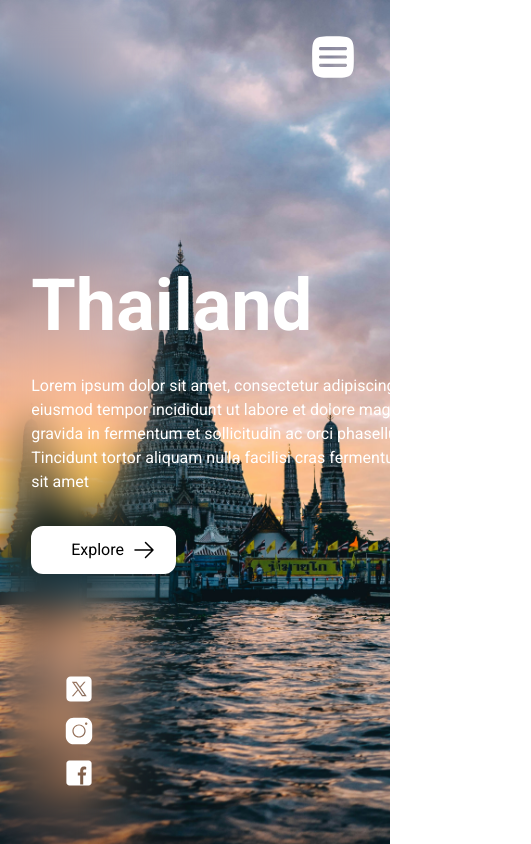
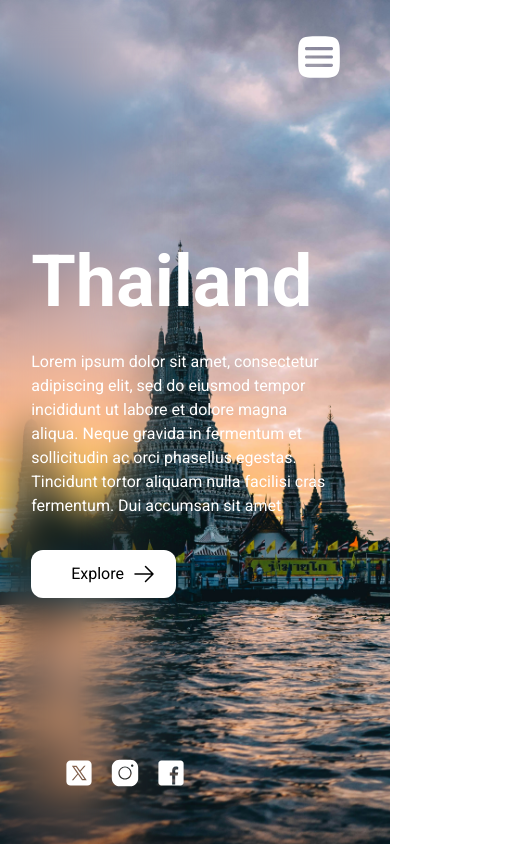
Before and after one commit to ConteDeStGermain/learning-angular, an Angular app: page / in a window 390 px wide. Shown: the whole page, 531 px wide, since content can reach past the window. Built offline with nearby package versions, Linux system fonts and the light colour scheme; no server answers.

Commit message:
fix mobile issues

```diff
--- a/src/app/app.component.html
+++ b/src/app/app.component.html
@@ -2,8 +2,8 @@
   <div class="absolute z-0 h-full w-1/2 blur-lg blurry-to-clear">  </div>
   <app-navbar></app-navbar>
   <div class="absolute left-[8%] z-0 text-white w-fit h-full flex flex-col justify-center items-center font-roboto">
-    <div class="w-[500px] sm:w-[300px] md:w-[700px] space-y-8">
-      <h1 class="text-7xl md:text-9xl font-bold">Thailand</h1>
+    <div class="w-[300px] sm:w-[500px] md:w-[700px] space-y-8">
+      <h1 class="text-7xl sm:text-9xl font-bold">Thailand</h1>
       <p >Lorem ipsum dolor sit amet, consectetur adipiscing elit, sed do eiusmod tempor incididunt ut labore et dolore magna aliqua. Neque gravida in fermentum et sollicitudin ac orci phasellus egestas. Tincidunt tortor aliquam nulla facilisi cras fermentum. Dui accumsan sit amet  </p>
       <button class="bg-white text-black pr-5 pl-10 pt-3 pb-3 rounded-xl transition ease-in-out delay-50 hover:bg-blue-300 hover:text-white hover:drop-shadow-lg flex items-center justify-center">
         Explore
@@ -13,7 +13,7 @@
       </button>
     </div>
   </div>
-  <div class="absolute bottom-14 left-16 space-y-3">
+  <div class="absolute bottom-14 left-16 sm:space-y-3 flex sm:flex-col flex-row sm:space-x-0 space-x-4">
     <div>
       <a href="https://x.com" target="_blank" rel="noopener noreferrer">
         <svg xmlns="http://www.w3.org/2000/svg" x="0px" y="0px" width="30" height="30" viewBox="0 0 50 50"><path fill="white" d="M 11 4 C 7.134 4 4 7.134 4 11 L 4 39 C 4 42.866 7.134 46 11 46 L 39 46 C 42.866 46 46 42.866 46 39 L 46 11 C 46 7.134 42.866 4 39 4 L 11 4 z M 13.085938 13 L 21.023438 13 L 26.660156 21.009766 L 33.5 13 L 36 13 L 27.789062 22.613281 L 37.914062 37 L 29.978516 37 L 23.4375 27.707031 L 15.5 37 L 13 37 L 22.308594 26.103516 L 13.085938 13 z M 16.914062 15 L 31.021484 35 L 34.085938 35 L 19.978516 15 L 16.914062 15 z"></path></svg>
--- a/src/app/shared/navbar/navbar.component.html
+++ b/src/app/shared/navbar/navbar.component.html
@@ -8,8 +8,8 @@
     <button class="bg-white text-black pr-10 pl-10 pt-3 pb-3 rounded-xl transition ease-in-out delay-50 hover:bg-blue-300 hover:text-white hover:drop-shadow-lg">Register</button>
   </div>
 </nav>
-<nav class="md:hidden absolute right-8 top-8">
-  <div (click)="toggleMenu()"  class="z-[100] ">
+<nav class="md:hidden absolute z-50 right-8 top-8" (click)="toggleMenu()">
+  <div class=" h-16 w-16">
     <svg width="50px" height="50px" viewBox="0 0 24 24" fill="none"  xmlns="http://www.w3.org/2000/svg">
       <path fill-rule="evenodd" clip-rule="evenodd" d="M3.46447 20.5355C4.92893 22 7.28595 22 12 22C16.714 22 19.0711 22 20.5355 20.5355C22 19.0711 22 16.714 22 12C22 7.28595 22 4.92893 20.5355 3.46447C19.0711 2 16.714 2 12 2C7.28595 2 4.92893 2 3.46447 3.46447C2 4.92893 2 7.28595 2 12C2 16.714 2 19.0711 3.46447 20.5355ZM18.75 16C18.75 16.4142 18.4142 16.75 18 16.75H6C5.58579 16.75 5.25 16.4142 5.25 16C5.25 15.5858 5.58579 15.25 6 15.25H18C18.4142 15.25 18.75 15.5858 18.75 16ZM18 12.75C18.4142 12.75 18.75 12.4142 18.75 12C18.75 11.5858 18.4142 11.25 18 11.25H6C5.58579 11.25 5.25 11.5858 5.25 12C5.25 12.4142 5.58579 12.75 6 12.75H18ZM18.75 8C18.75 8.41421 18.4142 8.75 18 8.75H6C5.58579 8.75 5.25 8.41421 5.25 8C5.25 7.58579 5.58579 7.25 6 7.25H18C18.4142 7.25 18.75 7.58579 18.75 8Z" fill="white"/>
     </svg>
```
